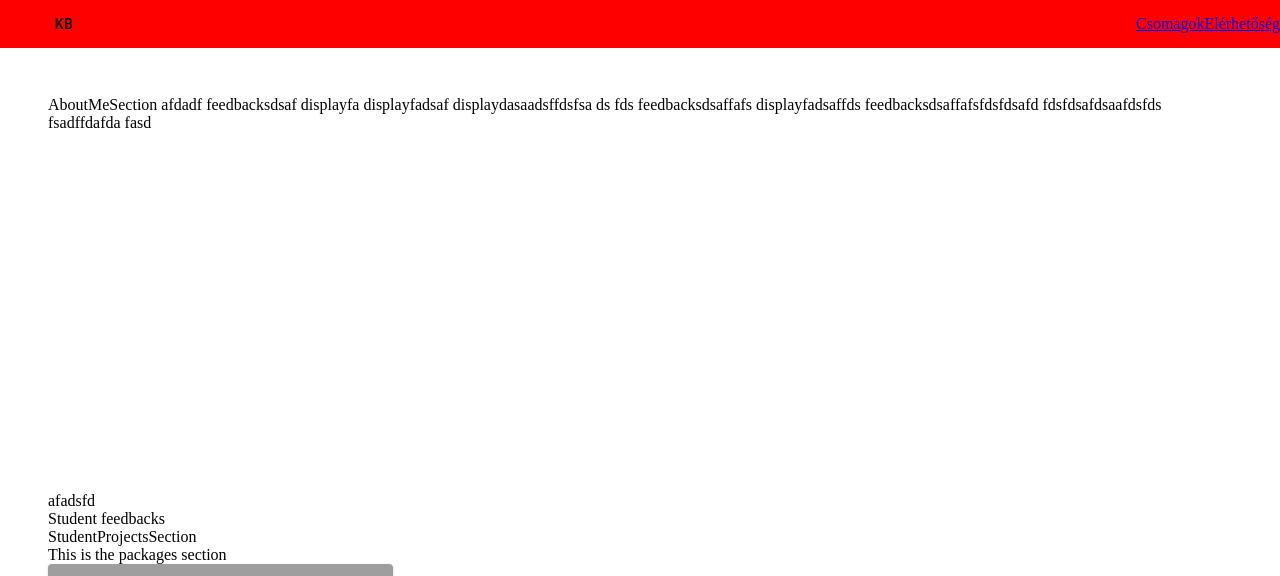
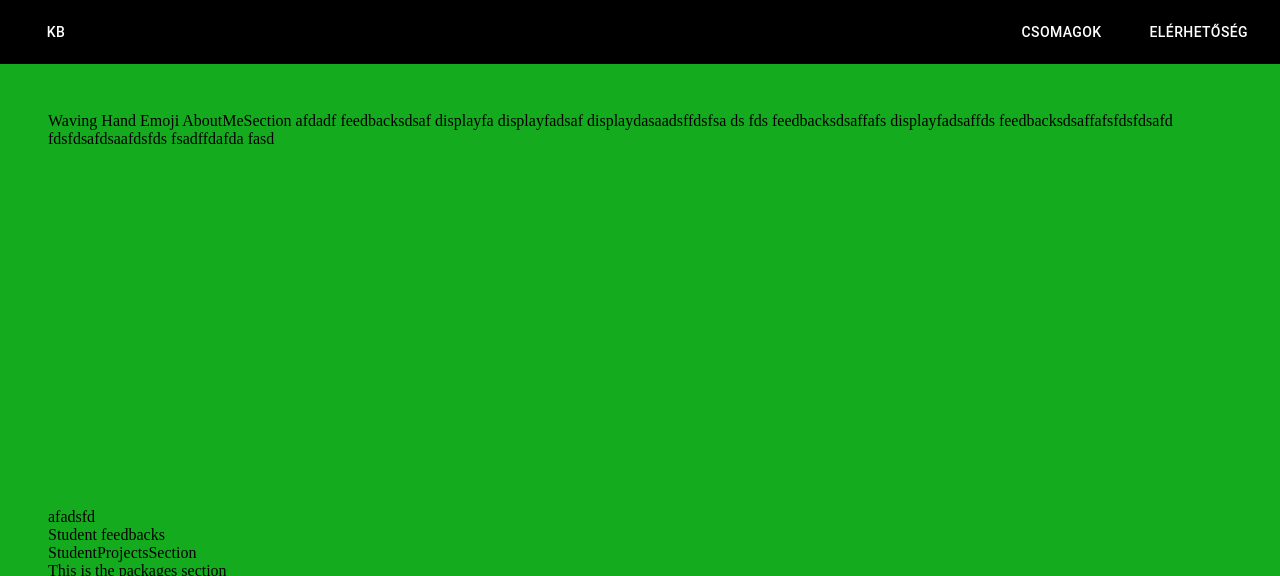
Before and after one commit to barnabas-kalydy/teaching-portfolio, a React (Vite) app: page / in a window 1280 px wide. Shown: the top 576 px of the page. Built offline with nearby package versions, Linux system fonts and the light colour scheme; grey boxes are pictures that could not be loaded.

Commit message:
Added some better colors to the page

```diff
--- a/src/components/Footer.tsx
+++ b/src/components/Footer.tsx
@@ -7,7 +7,8 @@ export const Footer: FC = (): ReactElement => {
       sx={{
         width: "100%",
         height: "auto",
-        backgroundColor: "secondary.main",
+        backgroundColor: "black",
+        color: "white",
         paddingTop: "1rem",
         paddingBottom: "1rem",
       }}
@@ -15,7 +16,7 @@ export const Footer: FC = (): ReactElement => {
       <Container maxWidth="lg">
         <Grid container direction="column" alignItems="center">
           <Grid item xs={12}>
-            <Typography color="textSecondary" variant="subtitle1">
+            <Typography variant="subtitle1">
               {`${new Date().getFullYear()} Kalydy Barnabás`}
             </Typography>
           </Grid>
--- a/src/components/Navbar.tsx
+++ b/src/components/Navbar.tsx
@@ -1,39 +1,40 @@
-import Button from "@mui/material/Button";
+import { Button } from "@mui/material";
 import { styled } from "@mui/material/styles";
-import { useNavigate } from "react-router-dom";
 import { HashLink } from "react-router-hash-link";
 
-const StyledDiv = styled("div")({
-  backgroundColor: "red",
+const StyledContainerDiv = styled("div")({
+  backgroundColor: "black",
   display: "flex",
   justifyContent: "space-between",
   height: "3rem",
   alignItems: "center",
+  padding: "0.5rem",
+});
+
+const StyledLink = styled(HashLink)({
+  margin: "1rem",
 });
 
 const StyledButton = styled(Button)({
-  color: "black",
-  margin: "2rem",
+  color: "white",
 });
 
 export default function Navbar() {
-  const navigate = useNavigate();
-
   return (
-    <>
-      <StyledDiv>
-        <div>
-          <StyledButton onClick={() => navigate("/")}>KB</StyledButton>
-        </div>
-        <div>
-          <HashLink to="#packages" smooth>
-            Csomagok
-          </HashLink>
-          <HashLink to="#contact" smooth>
-            Elérhetőség
-          </HashLink>
-        </div>
-      </StyledDiv>
-    </>
+    <StyledContainerDiv>
+      <div>
+        <StyledLink to="#aboutme" smooth>
+          <StyledButton>KB</StyledButton>
+        </StyledLink>
+      </div>
+      <div>
+        <StyledLink to="#packages" smooth>
+          <StyledButton>Csomagok</StyledButton>
+        </StyledLink>
+        <StyledLink to="#contact" smooth>
+          <StyledButton>Elérhetőség</StyledButton>
+        </StyledLink>
+      </div>
+    </StyledContainerDiv>
   );
 }
--- a/src/pages/HomePage.tsx
+++ b/src/pages/HomePage.tsx
@@ -7,6 +7,7 @@ import StudentProjectsSection from "../sections/StudentProjectsSection";
 
 const StyledContainer = styled("div")({
   padding: "3rem",
+  backgroundColor: "#15ab1f",
 });
 
 export default function HomePage() {
--- a/src/sections/AboutMeSection.tsx
+++ b/src/sections/AboutMeSection.tsx
@@ -1,9 +1,10 @@
 export default function AboutMeSection() {
   return (
-    <div>
-      AboutMeSection afdadf feedbacksdsaf displayfa displayfadsaf
-      displaydasaadsffdsfsa ds fds feedbacksdsaffafs displayfadsaffds
-      feedbacksdsaffafsfdsfdsafd fdsfdsafdsaafdsfds fsadffdafda fasd
+    <div id="aboutme">
+      Waving Hand Emoji AboutMeSection afdadf feedbacksdsaf displayfa
+      displayfadsaf displaydasaadsffdsfsa ds fds feedbacksdsaffafs
+      displayfadsaffds feedbacksdsaffafsfdsfdsafd fdsfdsafdsaafdsfds fsadffdafda
+      fasd
       <br />
       <br />
       <br />
--- a/src/sections/PackagesSection.tsx
+++ b/src/sections/PackagesSection.tsx
@@ -17,7 +17,7 @@ export default function PackagesSection() {
           <CardMedia
             component="img"
             height="140"
-            image="/static/images/prof-pic.JPG"
+            image="/static/images/prof-pic.jpg"
             alt="green iguana"
           />
           <CardContent>
```
